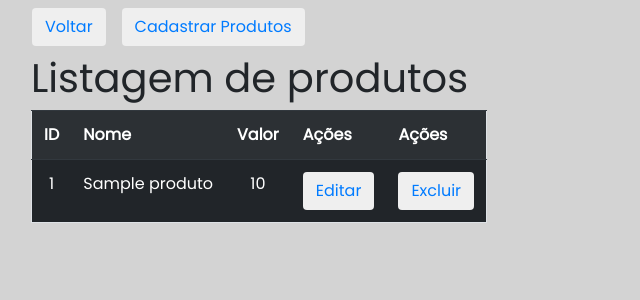
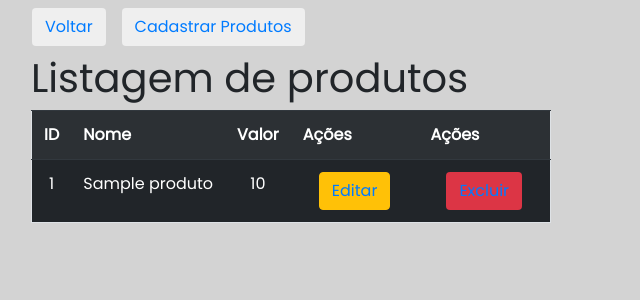
Before and after one commit to JulioCNardi/ServiceWare, a PHP site: page /views/consultaProdutoView.php in a window 1280 px wide. Shown: the top 300 px of the page, without its empty margins (0-640 px from the left). Run offline with PHP 8.4, Linux system fonts and the light colour scheme; tables that the repository leaves empty hold one stand-in row (values such as "Sample post"); some libraries are stand-ins or nearby versions.

Commit message:
Delete Produto realizado

```diff
--- a/controllers/CadastrarCliente.php
+++ b/controllers/CadastrarCliente.php
@@ -30,5 +30,5 @@ try {
 ?>
 
 <script type="text/javascript">
-    window.location = "../views/cadastroClienteview.php";
+    window.location = "../views/consultarProdutoview.php";
 </script>
--- a/css/estilo.css
+++ b/css/estilo.css
@@ -21,10 +21,13 @@ h3 {
     color: black;
 }
 
+
+
 a {
     cursor: pointer;
     text-decoration: none;
     font-family: 'Poppins', sans-serif;
+
 }
 
 li {
--- a/views/consultaProdutoView.php
+++ b/views/consultaProdutoView.php
@@ -12,6 +12,7 @@
     <link rel="stylesheet" href="https://stackpath.bootstrapcdn.com/bootstrap/4.1.0/css/bootstrap.min.css" integrity="sha384-9gVQ4dYFwwWSjIDZnLEWnxCjeSWFphJiwGPXr1jddIhOegiu1FwO5qRGvFXOdJZ4" crossorigin="anonymous">
     <!-- Our Custom CSS -->
     <link rel="stylesheet" href="../css/estilo.css">
+
 
     <!-- Font Awesome JS -->
     <script src="https://kit.fontawesome.com/ae360af17e.js" crossorigin="anonymous"></script>
@@ -51,13 +52,15 @@
                         <th>Ações</th>
                         <th>Ações</th>
                     </tr>
+
+
                     <?php foreach($listaProdutos as $produto): ?>
                     <tr class="text-center">
                         <td class=><?php echo $produto['idProduto']?></td>
                         <td class=><?php echo $produto['nome']?></td>
                         <td><?php echo $produto['valor']?></td>
-                        <td><button class="btn" type="button" class="btn-dark mx-3" data-bs-theme="dark"><a href="editarProdutoView.php?id=<?=$produto['idProduto']?>">Editar</a></button></td>
-                        <td><button class="btn" type="button btn-dark mx-3" data-bs-theme="dark"><a href="deletarProduto.php?id<?=$produto['idProduto']?>">Excluir</a></button></td>
+                        <td><button class="btn btn-warning mx-3" type="button" data-bs-theme="dark"><a href="editarProdutoView.php?id=<?=$produto['idProduto']?>">Editar</a></button></td>
+                        <td><button class="btn bg-danger mx-3" type="button " data-bs-theme="dark"><a href="../controllers/DeletarProduto.php?id=<?=$produto['idProduto']?>">Excluir</a></button></td>
                     </tr>
 
                     <?php endforeach; ?>
```
Also changed, not shown: controllers/DeletarProduto.php (added, +17 -0 lines), controllers/EditarProduto.php (+6 -1 lines), controllers/CadastrarProduto.php (line endings or trailing spaces).
